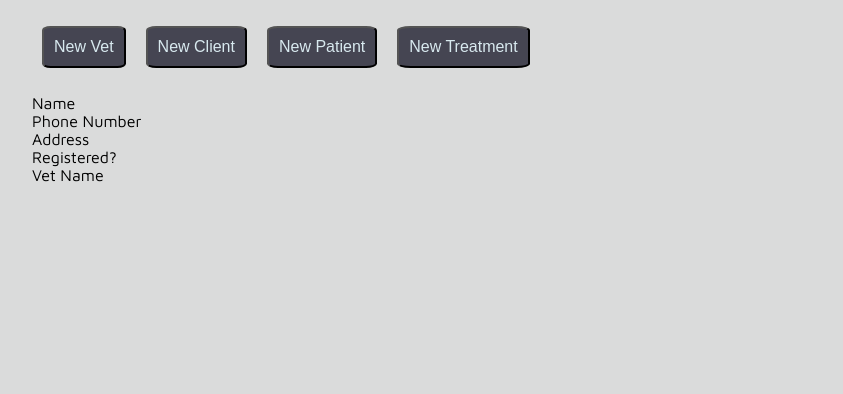
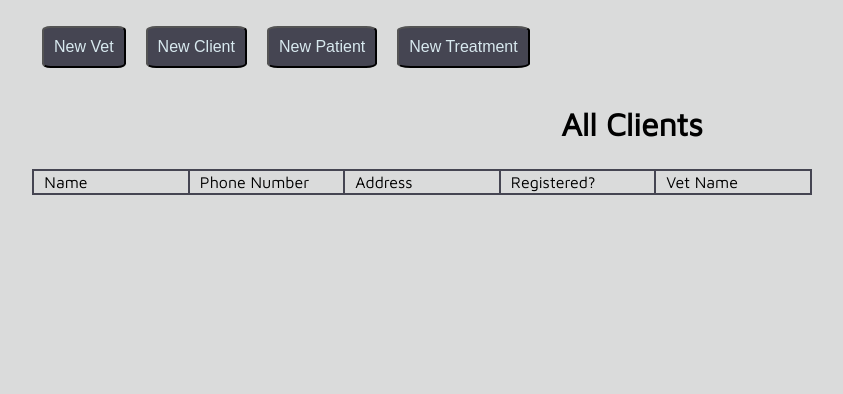
Before and after one commit to matt-hutcheson/vet_management_app_python, a Flask app: page /clients in a window 1280 px wide. Shown: the part 77-471 px from the top of the page, without its empty margins (8-851 px from the left). Run offline with Flask 2, Linux system fonts and the light colour scheme; data that the repository does not hold is empty; some libraries are stand-ins or nearby versions.

Commit message:
added css for clients_all

```diff
--- a/static/css/buttons.css
+++ b/static/css/buttons.css
@@ -41,3 +41,14 @@
     flex-flow: row;
     justify-content: center;
 }
+
+.client-button {
+    margin-right: 2ch;
+    padding: 10px;
+}
+
+.table-button {
+    margin-left: 5ch;
+    padding: 10px;
+    min-width: 10ch;
+}
--- a/static/css/style.css
+++ b/static/css/style.css
@@ -122,3 +122,51 @@ h2 {
     padding: 5px;
     text-align: center;
 }
+
+#clients-table {
+    display: flex;
+    flex-flow: column nowrap;
+    justify-content: flex-start;
+}
+
+.clients-headings {
+    display: flex;
+    flex-flow: row nowrap;
+    justify-content: flex-start;
+    align-content: stretch;
+}
+
+.clients-headings > li {
+    flex: 1;
+}
+
+.clients-object {
+    display: flex;
+    flex-flow: row nowrap;
+    justify-content: flex-start;
+    align-content: center;
+}
+
+.clients-object > li {
+    flex: 1;
+    display: flex;
+    flex-flow: row;
+    justify-content: flex-start;
+    align-items: center;
+    padding: 2px;
+    padding-left: 1ch;
+}
+
+.clients-headings > li {
+    padding: 2px;
+    padding-left: 1ch;
+}
+
+.table-cell {
+    border: 2px solid #454552;
+    border-right: none;
+}
+
+.table-cell-last {
+    border: 2px solid #454552;
+}
--- a/templates/clients/index.html
+++ b/templates/clients/index.html
@@ -1,32 +1,43 @@
 {% extends 'index.html' %}
 
 {% block main %}
-
-<ul>
-    <li>
+<article class="index" id="index-clients">
+    <h2>All Clients</h2>
+    <div class="clients-table">
+        <ul class="clients-headings">
+            <li class="table-cell">
                 Name
-    </li>
+            </li class="table-cell">
             <!-- <li>
                 Pets
             </li> -->
-    <li>
+            <li class="table-cell">
                 Phone Number
             </li>
-    <li>
+            <li class="table-cell">
                 Address
             </li>
-    <li>
+            <li class="table-cell">
                 Registered?
             </li>
+            <li class="table-cell-last">
+                Vet Name
+            </li>
             <li>
-        Vet Name
+                <!-- for styling -->
+            </li>
+            <li>
+                <!-- for styling -->
+            </li>
+            <li>
+                <!-- for styling -->
             </li>
         </ul>
 
         {% for client in all_clients %}
 
-<ul>
-    <li>
+        <ul class="clients-object">
+            <li class="table-cell">
                 {{ client.first_name}} {{ client.last_name}}
             </li>
             <!-- <li>
@@ -34,13 +45,13 @@
                     <a href="/pet/<{{ pet.id }}>/edit"></a>{{ pet.name }}
                 {% endfor %}
             </li> -->
-    <li>
+            <li class="table-cell">
                 {{ client.phone_number[0:5] }} {{ client.phone_number[5:8] }} {{ client.phone_number[8:] }}
             </li>
-    <li>
+            <li class="table-cell">
                 {{ client.address }}
             </li>
-    <li>
+            <li class="table-cell">
                 {% if client.registered == True %}
                     Y
                 {% endif %}
@@ -48,26 +59,27 @@
                     N
                 {% endif %}
             </li>
-    <li>
+            <li class="table-cell-last">
                 {{ client.vet.first_name }} {{ client.vet.last_name}}
             </li>
             <li>
                 <form action="/clients/{{ client.id }}/all-pets" method="get">
-            <input type="submit" value="Show All Pets">
+                    <input type="submit" value="Show All Pets" class="button-submit table-button">
                 </form>
             </li>
             <li>
                 <form action="/clients/{{ client.id }}/edit" method="get">
-            <input type="submit" value="Edit">
+                    <input type="submit" value="Edit" class="button-submit table-button">
                 </form>
             </li>
             <li>
                 <form action="/clients/{{ client.id }}/delete" method="POST">
-            <input type="submit" value="Delete">
+                    <input type="submit" value="Delete" class="button-submit table-button">
                 </form>
             </li>
         </ul>
-
+    </div>
+</article>
 {% endfor %}
 
 {% endblock %}
```
Lines whose indentation alone changed are shown as unchanged.
